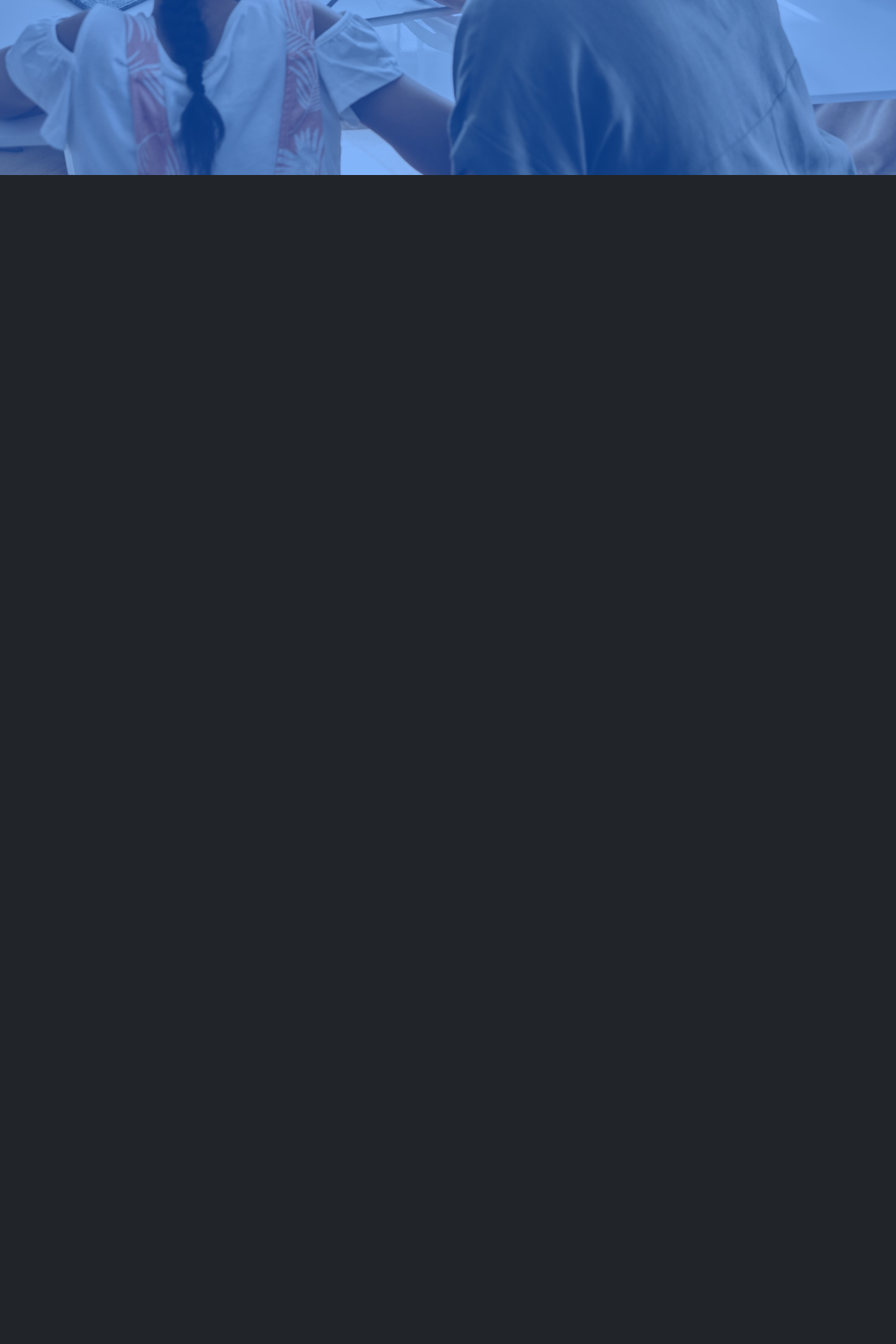
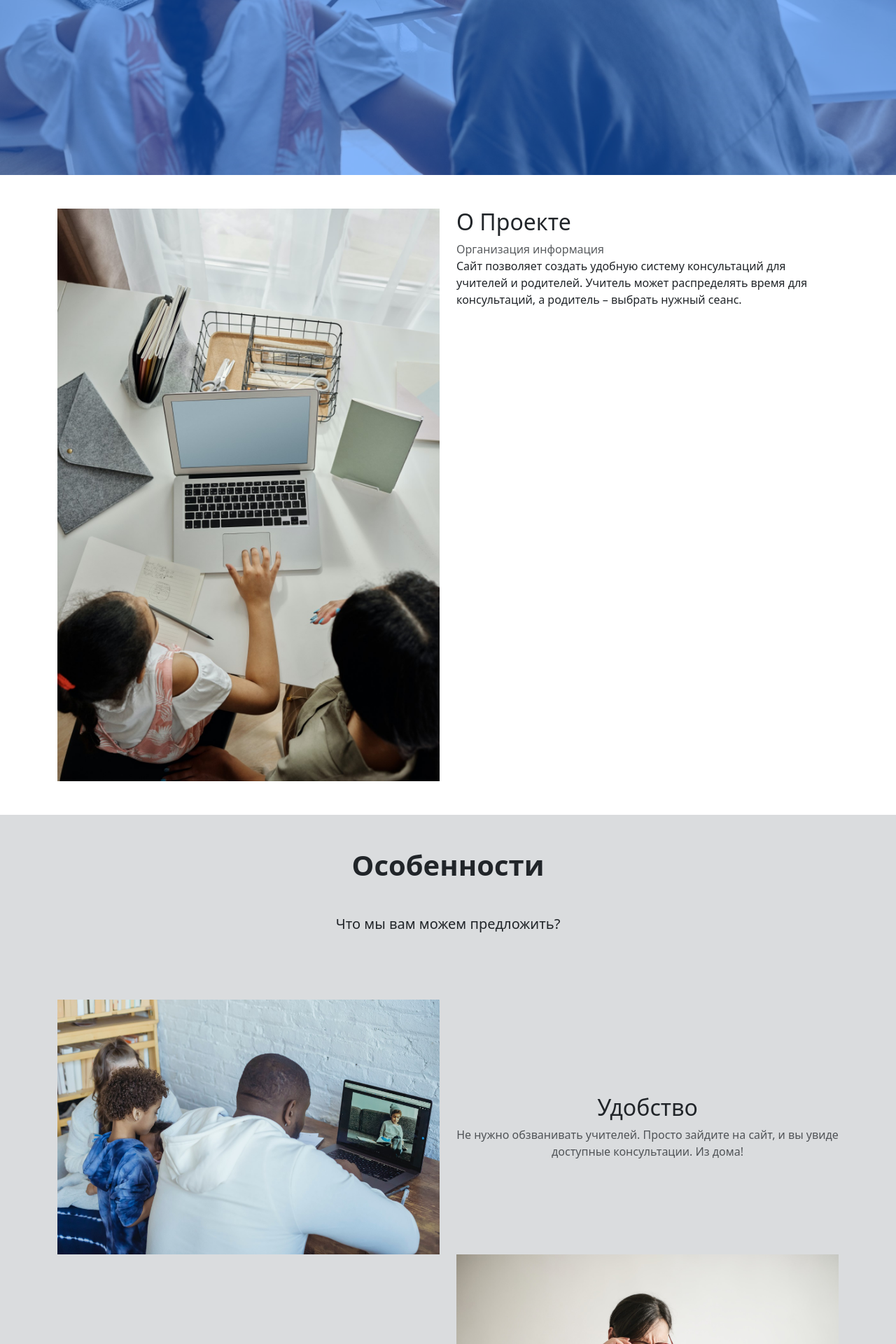
Before and after one commit to BearForesterSmallBeef/TeacherAndParent, a Flask app: page /about in a window 1280 px wide. Shown: the part 550-2470 px from the top of the page at 70% size. Before the commit the page ends 800 px from the top, so only its background shows below. Run offline with Flask 2, Linux system fonts and the light colour scheme; some libraries are stand-ins or nearby versions.

Commit message:
additional information on about page

```diff
--- a/app/static/css/style.css
+++ b/app/static/css/style.css
@@ -30,3 +30,7 @@
 .face-hr {
     border-top: 3px solid white;
 }
+
+.about-image {
+    object-fit: cover;
+}
--- a/app/templates/about.html
+++ b/app/templates/about.html
@@ -21,3 +21,71 @@
     </div>
 </div>
 {% endblock %}
+
+{% block content %}
+
+<div class="container py-5">
+    <div class="row">
+        <div class="col">
+            <img src="{{ url_for('static', filename='img/about.jpg') }}" class="w-100 about-image" alt="О Проекте">
+        </div>
+        <div class="col">
+            <h2>О Проекте</h2>
+            <div class="text-muted">Организация информация</div>
+            <div>
+                Сайт позволяет создать удобную систему консультаций для учителей и родителей. Учитель может распределять время для консультаций, а родитель – выбрать нужный сеанс.
+            </div>
+        </div>
+    </div>
+</div>
+
+<div class="container-fluid p-0 py-5 bg-secondary bg-opacity-25">
+    <div class="container w-50">
+        <div class="row">
+            <div class="col-md-12 text-center">
+                <h1 class="fw-bold text-capitalize mb-5">
+                    Особенности
+                </h1>
+                <h5 class="mb-5 lead">
+                    Что мы вам можем предложить?
+                </h5>
+            </div>
+        </div>
+    </div>
+    <div class="container py-5">
+        <div class="row d-flex align-items-center justify-content-center text-center">
+            <div class="col">
+                <img src="{{ url_for('static', filename='img/comfort.jpg') }}" class="w-100" alt="Удобство">
+            </div>
+            <div class="col">
+                <h2>Удобство</h2>
+                <div class="text-muted">
+                    Не нужно обзванивать учителей. Просто зайдите на сайт, и вы увиде доступные консультации. Из дома!
+                </div>
+            </div>
+        </div>
+        <div class="row d-flex align-items-center justify-content-center text-center">
+            <div class="col">
+                <h2>Распределение Времени</h2>
+                <div class="text-muted">
+                    Учитель может точно распределить время для консультаций
+                </div>
+            </div>
+            <div class="col">
+                <img src="{{ url_for('static', filename='img/schedule.jpg') }}" class="w-100" alt="Распределение Времени">
+            </div>
+        </div>
+        <div class="row d-flex align-items-center justify-content-center text-center">
+            <div class="col">
+                <img src="{{ url_for('static', filename='img/filter.jpg') }}" class="w-100" alt="Легко Найти">
+            </div>
+            <div class="col">
+                <h2>Легко Найти</h2>
+                <div class="text-muted">
+                    Родитель может запросто найти нужную консультацию, ведь вся информация разложена по полочкам.
+                </div>
+            </div>
+        </div>
+    </div>
+</div>
+{% endblock %}
```
Also changed, not shown: app/static/img/about.jpg (added), app/static/img/comfort.jpg (added), app/static/img/filter.jpg (added), app/static/img/schedule.jpg (added).
